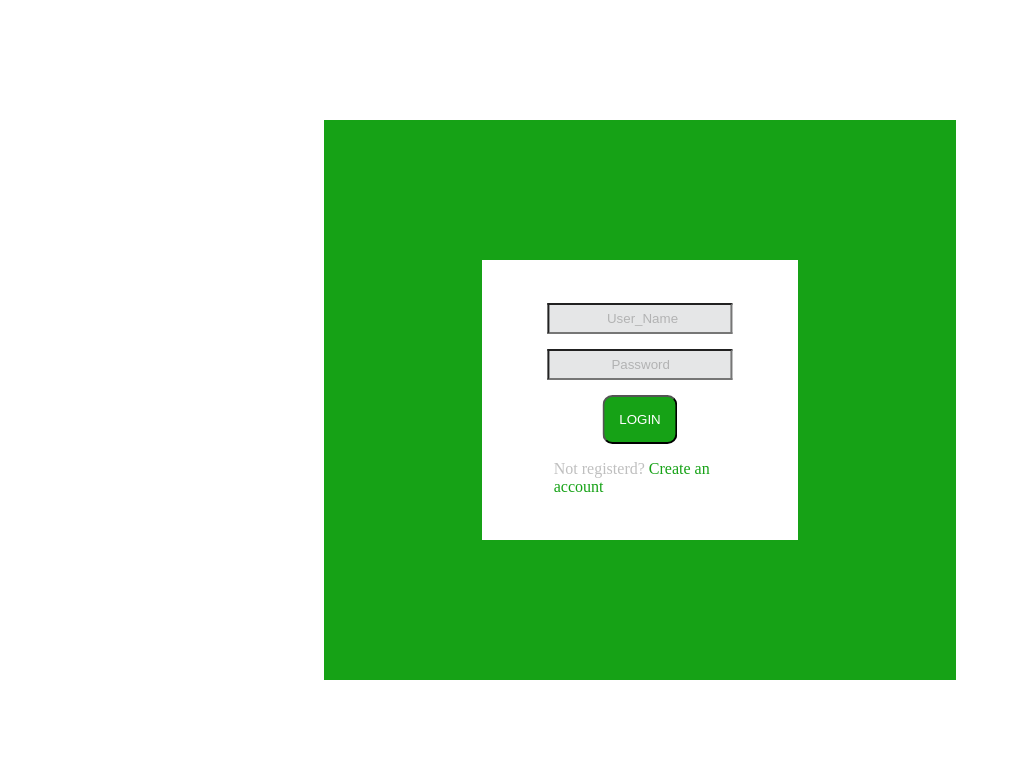
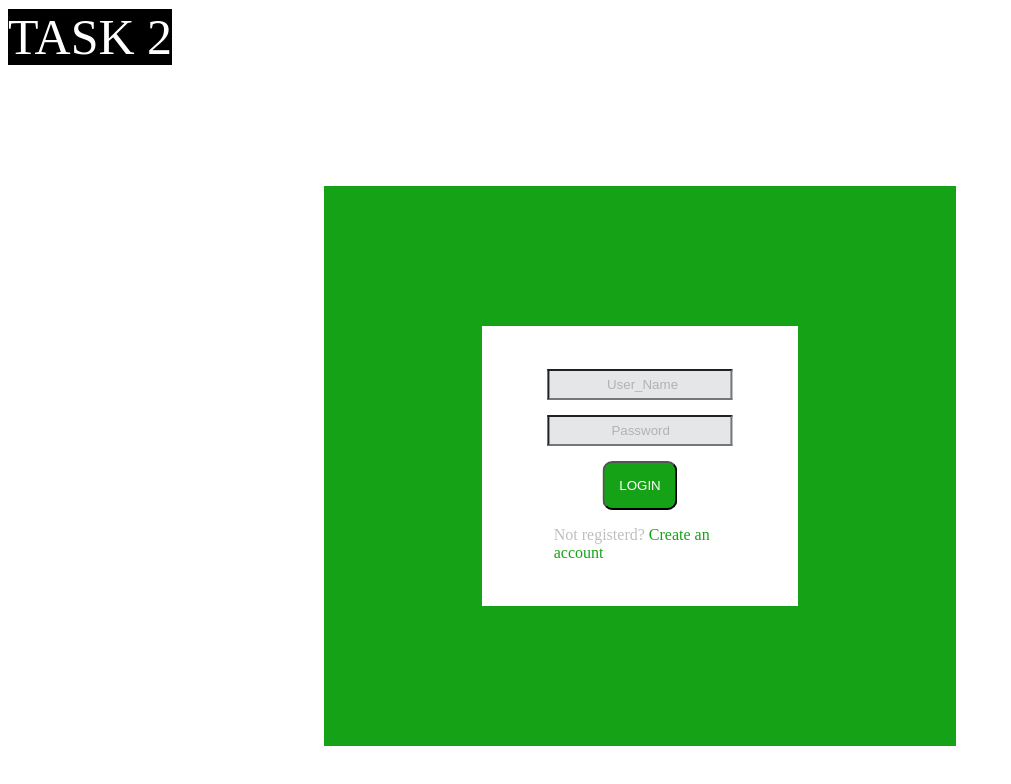
Before and after one commit to moatazgamal100/LAP6, a plain HTML site: page index.html in a window 1280 px wide. Shown: the whole page, without its empty margins (0-1011 px from the left). Drawn offline with Linux system fonts and the light colour scheme.

Commit message:
final lap6

```diff
--- a/css/style.css
+++ b/css/style.css
@@ -1,4 +1,11 @@
 
+a{
+    background-color: black;
+    color: white;
+    width: 50px;
+    text-decoration: none;
+    font-size:50px;
+}
 .container{
     background-color: rgb(22, 162,   22);
     position: relative;
--- a/index.html
+++ b/index.html
@@ -7,6 +7,7 @@
     <link rel="stylesheet" href="css/style.css">
 </head>
 <body>
+    <a href="list.html"> TASK 2</a>
     <div class="container">
         <div class="box">
             <div class="form">
```
